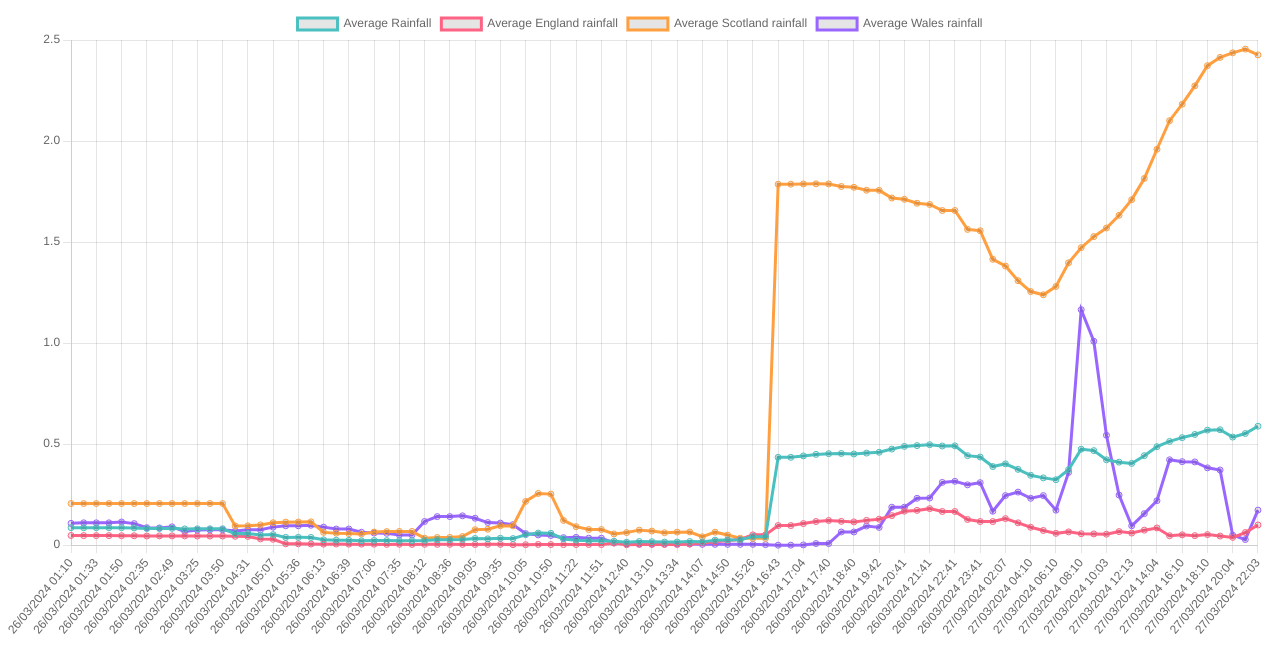
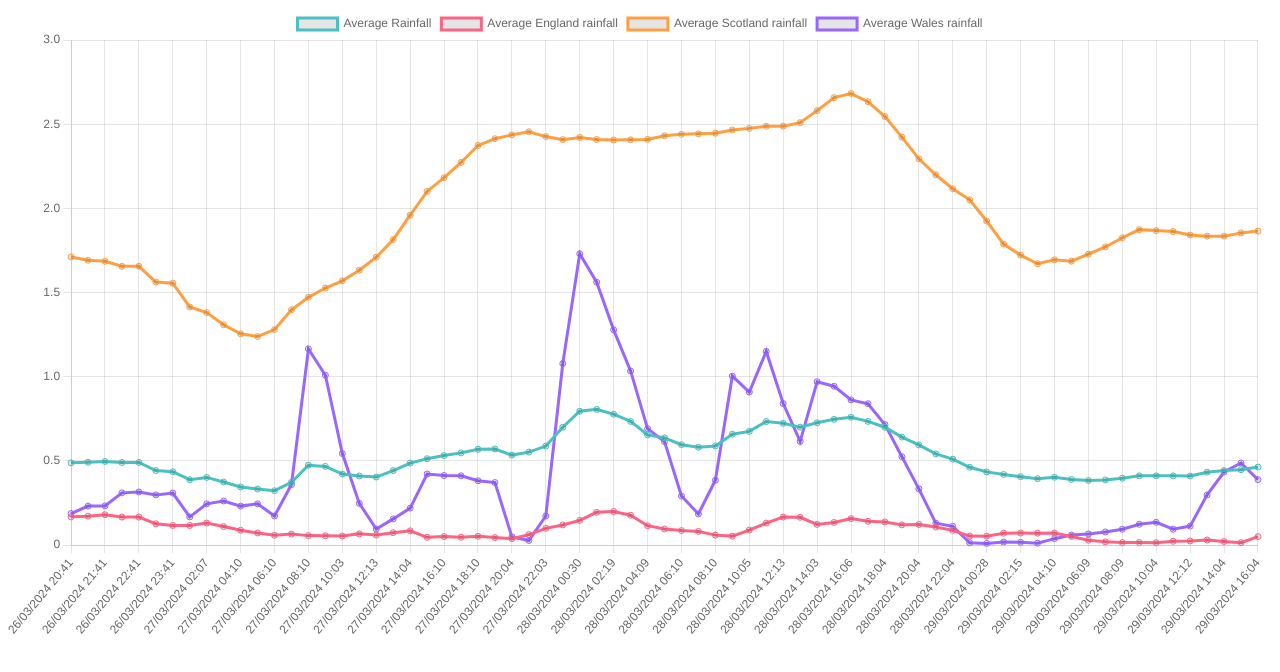
Before and after one commit to muimran/rain, a plain HTML site: page index.html in a window 1280 px wide. Drawn offline with nearby package versions, Linux system fonts and the light colour scheme.

Commit message:
Update index.html

```diff
--- a/index.html
+++ b/index.html
@@ -13,7 +13,7 @@
     <script>
         // Function to fetch CSV file and create chart
         async function createChart() {
-            const response = await fetch('rainfall_data.csv');
+            const response = await fetch('https://raw.githubusercontent.com/muimran/rain/main/scripts/rainfall_data.csv');
             const data = await response.text();
 
             // Parse CSV data
```
